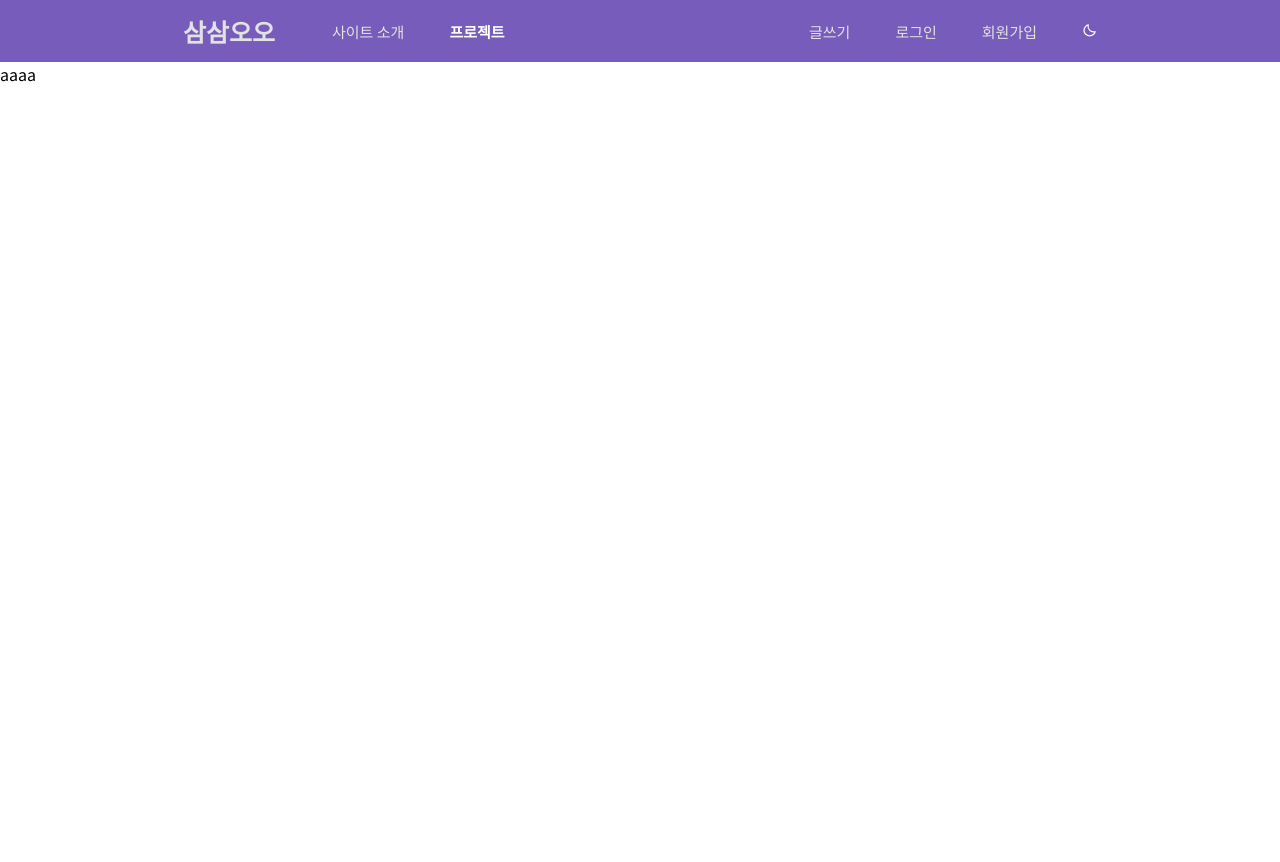
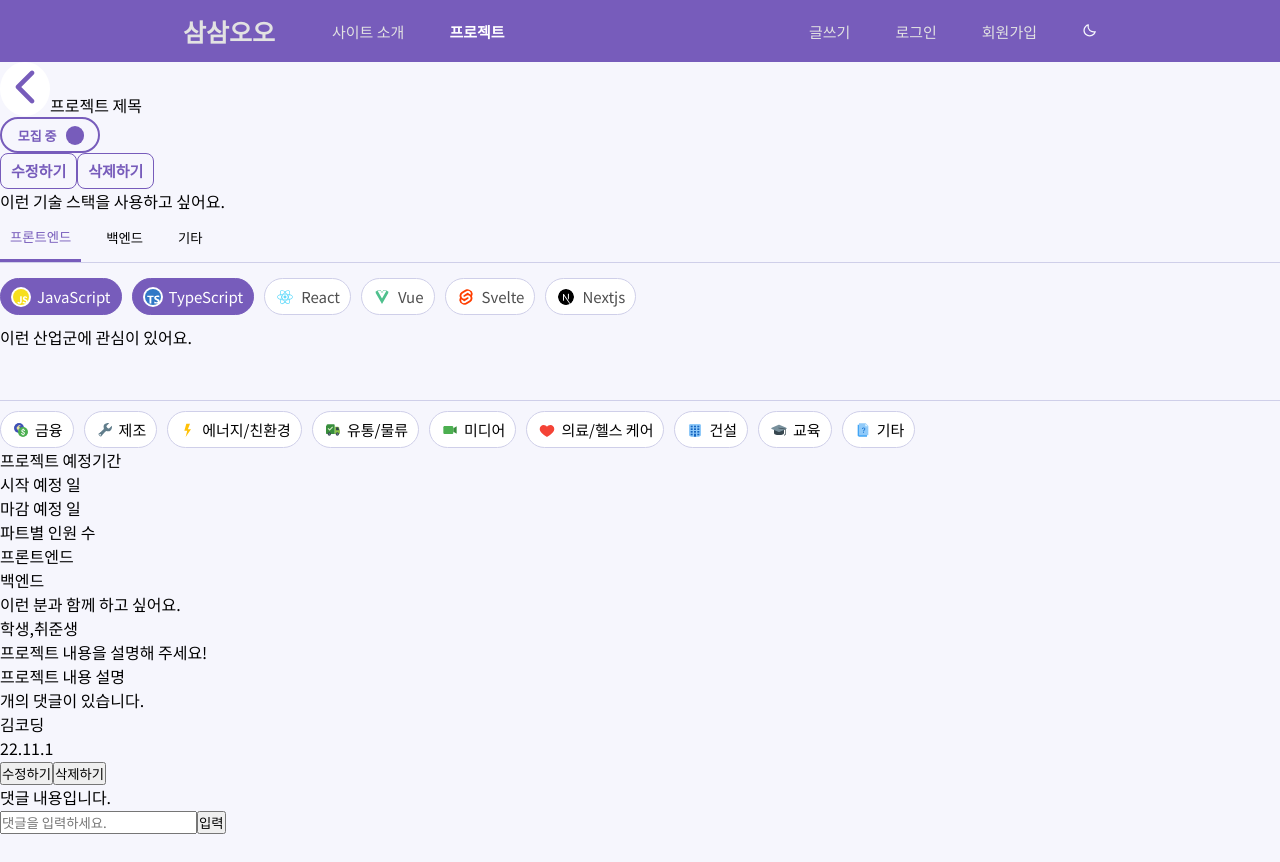
Before and after one commit to codestates-seb/seb40_main_035, a React (Create React App) app in the folder client/: page /article/1 in a window 1280 px wide. Before the commit the page ends 800 px from the top, so only its background shows below. Built offline with nearby package versions, Linux system fonts and the light colour scheme.

Commit message:
feat: 게시글 상세보기 페이지 마크업 작성

```diff
--- a/client/src/pages/ArticleDetail.js
+++ b/client/src/pages/ArticleDetail.js
@@ -1,5 +1,94 @@
+import { useState } from 'react';
+import styled from 'styled-components';
+import Backbutton from '../components/BackButton';
+import MiniButton from '../components/MiniButton';
+import SwitchToggle from '../components/SwitchToggle';
+import SkillStackView from '../components/SkillStackView';
+import InterestSelect from '../components/InterestSelect';
+
+const WholeContainer = styled.div`
+  background-color: var(--purple-light);
+  height: 100vh;
+`;
+const TopContainer = styled.div``;
+const LeftViewContainer = styled.div``;
+const LeftViewTopBox = styled.div``;
+const LeftViewBottomBox = styled.div``;
+const RightViewContainer = styled.div``;
+const BottomCommentConatiner = styled.div``;
+const CommentBox = styled.form``;
+const CommnetWriteBox = styled.form``;
+
 const ArticleDetail = () => {
-  return <div>aaaa</div>;
+  const [isCheck, setIsCheck] = useState(true);
+  return (
+    <WholeContainer>
+      <TopContainer>
+        <Backbutton />
+        <span>프로젝트 제목</span>
+        <div>
+          <SwitchToggle
+            right="모집 완료"
+            setChecked={isCheck}
+            onClick={() => {
+              setIsCheck(!isCheck);
+            }}
+          />
+        </div>
+        <MiniButton text={'수정하기'} />
+        <MiniButton text={'삭제하기'} />
+      </TopContainer>
+      <div>
+        <LeftViewContainer>
+          <LeftViewTopBox>
+            <div>이런 기술 스택을 사용하고 싶어요.</div>
+            <SkillStackView />
+            <div>이런 산업군에 관심이 있어요.</div>
+            <InterestSelect />
+          </LeftViewTopBox>
+          <LeftViewBottomBox>
+            <ul>
+              프로젝트 예정기간
+              <li>시작 예정 일</li>
+              <li>마감 예정 일</li>
+            </ul>
+            <ul>
+              파트별 인원 수<li>프론트엔드</li>
+              <li>백엔드</li>
+            </ul>
+            <ul>
+              이런 분과 함께 하고 싶어요.
+              <li>학생,취준생</li>
+            </ul>
+          </LeftViewBottomBox>
+        </LeftViewContainer>
+        <RightViewContainer>
+          <div>프로젝트 내용을 설명해 주세요!</div>
+          <div>프로젝트 내용 설명</div>
+        </RightViewContainer>
+      </div>
+      <BottomCommentConatiner>
+        <div>개의 댓글이 있습니다.</div>
+        <CommentBox>
+          <div className="userInfo">
+            <div className="user-profile-img" />
+            <div className="user-name">김코딩</div>
+            <div className="comment-created-at">22.11.1</div>
+          </div>
+          <div className="comment-btn">
+            <button>수정하기</button>
+            <button>삭제하기</button>
+          </div>
+          <div>댓글 내용입니다.</div>
+        </CommentBox>
+
+        <CommnetWriteBox>
+          <input placeholder="댓글을 입력하세요."></input>
+          <button>입력</button>
+        </CommnetWriteBox>
+      </BottomCommentConatiner>
+    </WholeContainer>
+  );
 };
 
 export default ArticleDetail;
```
